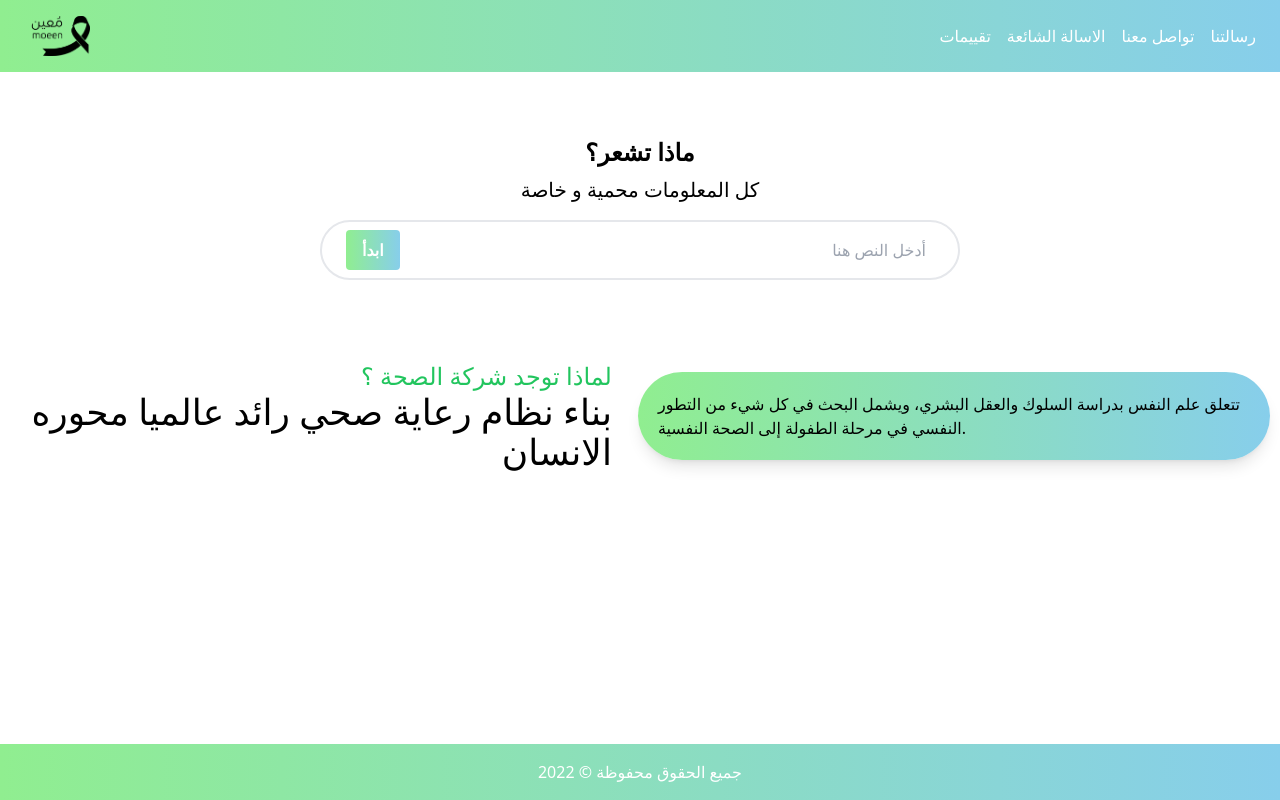
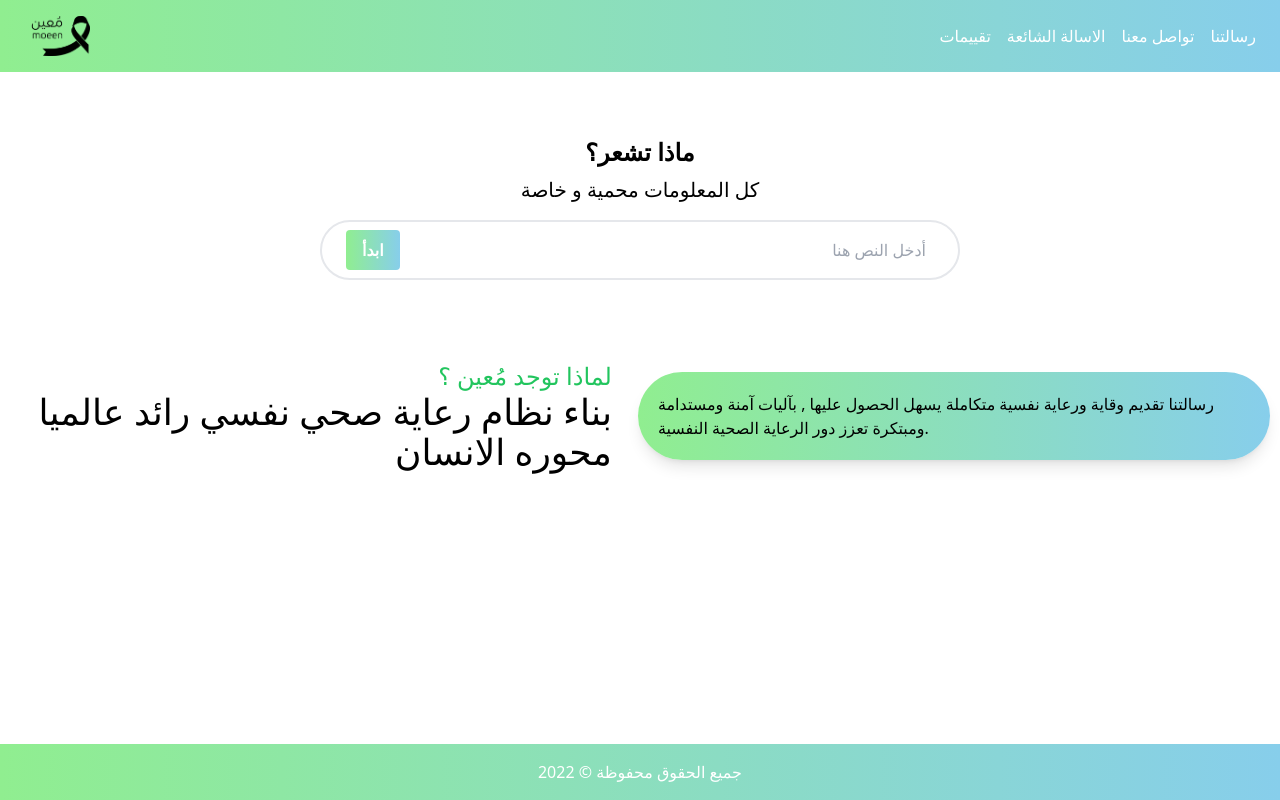
Before and after one commit to imadaitelarabi/moiin, a Nuxt app in the folder frontend/src/: page / in a window 1280 px wide. Built offline with nearby package versions, Linux system fonts and the light colour scheme.

Commit message:
Update SectionTwo.vue

```diff
--- a/frontend/src/components/sections/home/SectionTwo.vue
+++ b/frontend/src/components/sections/home/SectionTwo.vue
@@ -2,8 +2,8 @@
 
   <section class="flex flex-row items-center justify-center  ">
     <div class=" text-black  text-right p-4 rounded-lg w-[100%]">
-        <h1 class="text-2xl text-green-500">لماذا توجد شركة الصحة ؟</h1>
-        <h2 class="text-4xl">بناء نظام رعاية صحي رائد عالميا محوره الانسان</h2>
+        <h1 class="text-2xl text-green-500">لماذا توجد مُعين ؟</h1>
+        <h2 class="text-4xl">بناء نظام رعاية صحي نفسي رائد عالميا محوره الانسان</h2>
     </div>
     <CardsDefault class=""
       cardPadding="20px"
@@ -11,7 +11,7 @@
 
     >
     <p>
-        تتعلق علم النفس بدراسة السلوك والعقل البشري، ويشمل البحث في كل شيء من التطور النفسي في مرحلة الطفولة إلى الصحة النفسية.
+       رسالتنا تقديم وقاية ورعاية نفسية متكاملة يسهل الحصول عليها , بآليات آمنة ومستدامة ومبتكرة تعزز دور الرعاية الصحية النفسية.
     </p>
 
 </CardsDefault>
```
